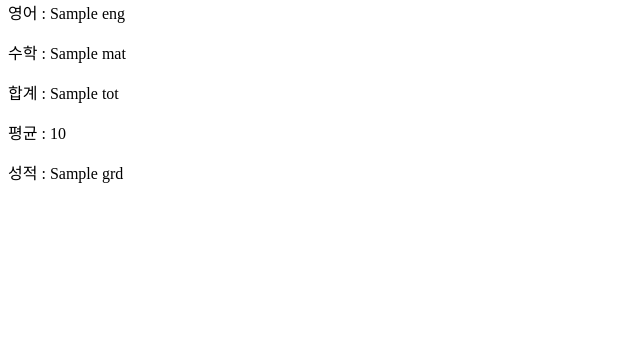
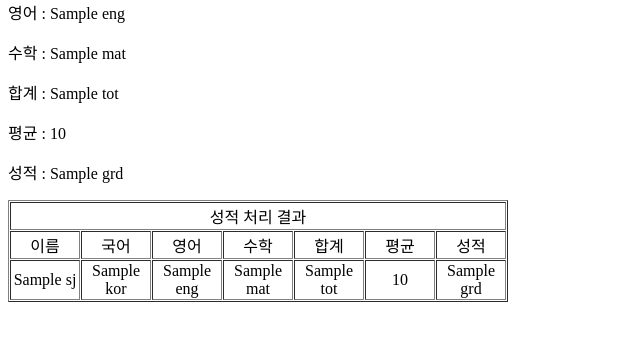
Before and after one commit to Hy30k92/frontends, a FastAPI app: template views/templates/sungjuk/result.html in a window 1280 px wide. Shown: the part 169-510 px from the top of the page, without its empty margins (0-640 px from the left). Run offline with FastAPI, Linux system fonts and the light colour scheme; the template is opened without the code that fills it: most values are stand-ins (such as "Sample title", 1, 10 or a date in 2020).

Commit message:
성적,사원 처리프로그램 표생성

```diff
--- a/app/routes/emp.py
+++ b/app/routes/emp.py
@@ -21,8 +21,8 @@ async def empok(req: Request,
                 empid: str = Form(...), fname: str = Form(...), lname: str = Form(...),
                 email: str = Form(...), phone: str = Form(...), hdate: str = Form(...),
                 jobid: str = Form(...), sal: str = Form(...), comm: str = Form(...),
-                mrgid: str = Form(...), deptid: str = Form(...)):
+                mgrid: str = Form(...), deptid: str = Form(...)):
     emp = Employee(empid=empid, fname=fname, lname=lname, email=email, phone=phone, hdate=hdate,
-              jobid=jobid, sal=sal, comm=comm, mrgid=mrgid, deptid=deptid)
+              jobid=jobid, sal=sal, comm=comm, mgrid=mgrid, deptid=deptid)
     return templates.TemplateResponse('emp/empresult.html',
                                       {'emp': emp, 'request': req})
--- a/app/schema/emp.py
+++ b/app/schema/emp.py
@@ -11,5 +11,5 @@ class Employee(BaseModel):
     jobid: str
     sal: int
     comm: float
-    mrgid: int
+    mgrid: int
     deptid: int
--- a/views/templates/emp/emp.html
+++ b/views/templates/emp/emp.html
@@ -23,7 +23,7 @@
           <div>직책    : <input type="text" name="jobid"></div>
           <div>급여    : <input type="text" name="sal"></div>
           <div>수당    : <input type="text" name="comm"></div>
-          <div>매니저 번호 : <input type="text" name="mrgid"></div>
+          <div>상사 번호 : <input type="text" name="mgrid"></div>
           <div>부서 번호   : <input type="text" name="deptid"></div>
           <div><button type ="submit"> 입력완료</button></div>
     </form>
--- a/views/templates/sungjuk/result.html
+++ b/views/templates/sungjuk/result.html
@@ -5,6 +5,7 @@
 
 </head>
 <body>
+
     <h1>성적 처리 결과</h1>
     <p>이름 : {{ sj.name }}</p>
     <p>국어 : {{ sj.kor }}</p>
@@ -13,5 +14,29 @@
     <p>합계 : {{ sj.tot }}</p>
     <p>평균 : {{ sj.avg }}</p>
     <p>성적 : {{ sj.grd }}</p>
+
+    <table border="1"  cellspacing="1">
+        <colgroup>
+            <col width="70px">
+            <col width="70px">
+            <col width="70px">
+            <col width="70px">
+            <col width="70px">
+            <col width="70px">
+            <col width="70px">
+        </colgroup>
+        <tr align="center">
+            <td colspan="8">성적 처리 결과</td>
+        </tr>
+        <tr align="center">
+         <td>이름</td> <td>국어</td> <td>영어</td>
+            <td>수학</td> <td>합계</td> <td>평균</td> <td>성적</td>
+        </tr>
+        <tr align="center">
+            <td> {{ sj.name }}</td>  <td>{{ sj.kor }}</td><td>{{ sj.eng }}</td>
+            <td>{{ sj.mat }}</td> <td>{{ sj.tot }}</td> <td>{{ sj.avg }}</td> <td> {{ sj.grd }}</td>
+        </tr>
+
+    </table>
 </body>
 </html>
```
Also changed, not shown: views/templates/emp/empresult.html (+22 -2 lines).
